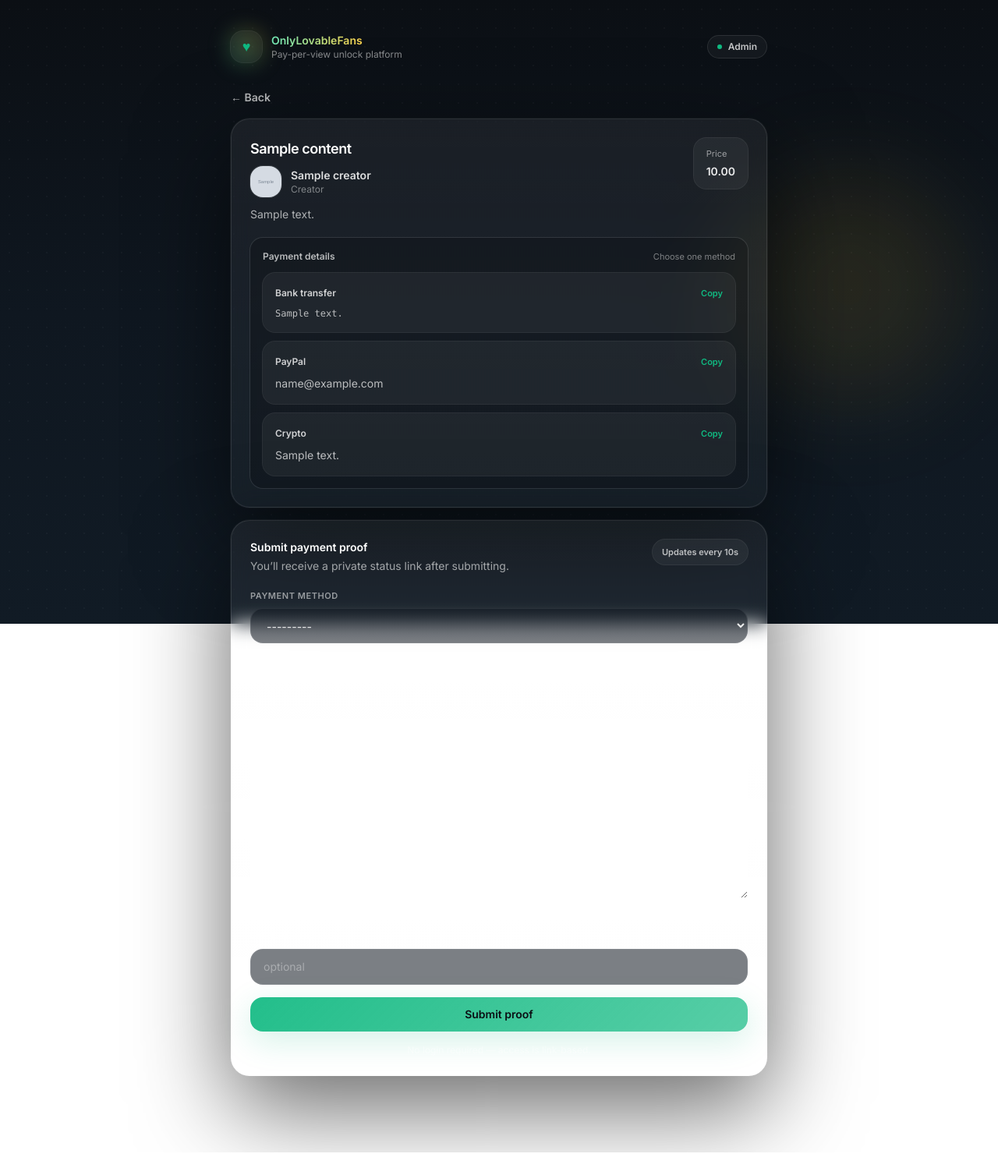
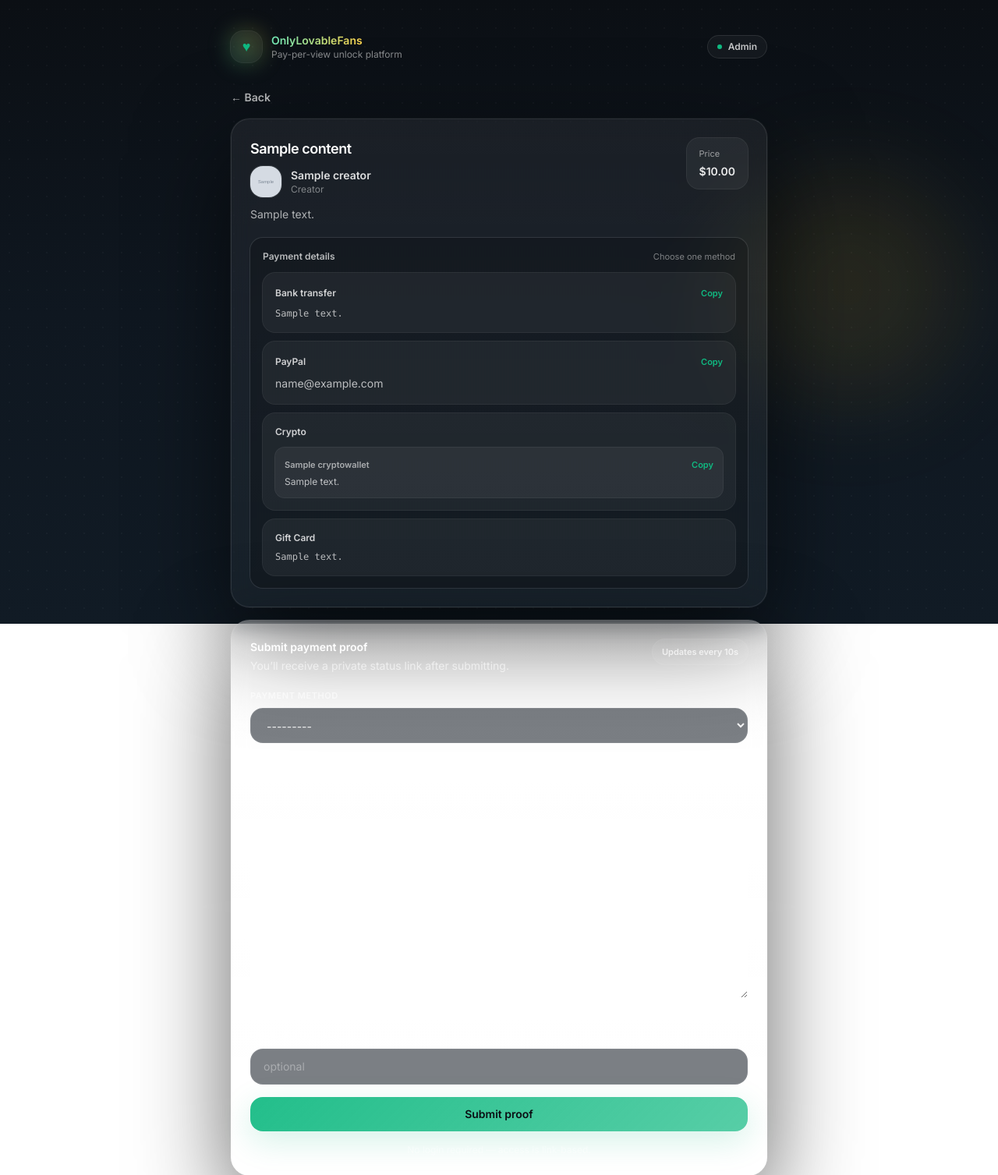
Before and after one commit to yusuf4190/onlylovablefans, a Django app: page /content/00000000-0000-0000-0000-000000000001/ in a window 1280 px wide. Shown: the top 1507 px of the page at 78% size. Before the commit the page ends 1478 px from the top, so only its background shows below. Run offline with Django 5.2, Linux system fonts and the light colour scheme; tables that the repository leaves empty hold one stand-in row (values such as "Sample post"); grey boxes marked "Sample" are stand-in pictures; some libraries are stand-ins or nearby versions.

Commit message:
add gift card, multiple crypto wallets, dollar sign, fix media serving

```diff
--- a/config/urls.py
+++ b/config/urls.py
@@ -1,19 +1,3 @@
-"""
-URL configuration for config project.
-
-The `urlpatterns` list routes URLs to views. For more information please see:
-    https://docs.djangoproject.com/en/5.2/topics/http/urls/
-Examples:
-Function views
-    1. Add an import:  from my_app import views
-    2. Add a URL to urlpatterns:  path('', views.home, name='home')
-Class-based views
-    1. Add an import:  from other_app.views import Home
-    2. Add a URL to urlpatterns:  path('', Home.as_view(), name='home')
-Including another URLconf
-    1. Import the include() function: from django.urls import include, path
-    2. Add a URL to urlpatterns:  path('blog/', include('blog.urls'))
-"""
 from django.conf import settings
 from django.conf.urls.static import static
 from django.contrib import admin
@@ -23,7 +7,4 @@ urlpatterns = [
     path('admin/', admin.site.urls),
     path('private/', include('private_storage.urls')),
     path('', include('ppv.urls')),
-]
-
-if settings.DEBUG:
-    urlpatterns += static(settings.MEDIA_URL, document_root=settings.MEDIA_ROOT)
+] + static(settings.MEDIA_URL, document_root=settings.MEDIA_ROOT)
--- a/ppv/models.py
+++ b/ppv/models.py
@@ -34,7 +34,7 @@ class Content(models.Model):
 class PaymentSettings(models.Model):
     bank_details = models.TextField(blank=True)
     paypal_email = models.EmailField(blank=True)
-    crypto_address = models.CharField(max_length=255, blank=True)
+    giftcard_details = models.TextField(blank=True, help_text="Instructions for gift card payments")
 
     class Meta:
         verbose_name = "Payment settings"
@@ -53,11 +53,24 @@ class PaymentSettings(models.Model):
         return "Payment settings"
 
 
+class CryptoWallet(models.Model):
+    label = models.CharField(max_length=100, help_text="e.g. Bitcoin, USDT (TRC20)")
+    address = models.CharField(max_length=255)
+    order = models.PositiveSmallIntegerField(default=0)
+
+    class Meta:
+        ordering = ["order", "label"]
+
+    def __str__(self) -> str:
+        return f"{self.label}: {self.address}"
+
+
 class PaymentRequest(models.Model):
     class PaymentMethod(models.TextChoices):
         BANK_TRANSFER = "bank_transfer", "Bank Transfer"
         PAYPAL = "paypal", "PayPal"
         CRYPTO = "crypto", "Crypto"
+        GIFT_CARD = "gift_card", "Gift Card"
 
     class Status(models.TextChoices):
         PENDING = "pending", "Pending"
--- a/ppv/templates/ppv/content_request.html
+++ b/ppv/templates/ppv/content_request.html
@@ -26,7 +26,7 @@
         </div>
         <div class="shrink-0 rounded-2xl bg-white/5 px-4 py-3 ring-1 ring-white/10">
           <div class="text-[11px] text-white/55">Price</div>
-          <div class="mt-1 text-sm font-semibold text-white/90">{{ content.price }}</div>
+          <div class="mt-1 text-sm font-semibold text-white/90">${{ content.price }}</div>
         </div>
       </div>
 
@@ -57,13 +57,29 @@
             <div class="mt-2 text-sm text-white/70">{{ payment_settings.paypal_email|default:"Not set" }}</div>
           </div>
 
+          {% if crypto_wallets %}
           <div class="rounded-2xl bg-white/5 p-4 ring-1 ring-white/10">
-            <div class="flex items-center justify-between gap-3">
-              <div class="text-xs font-semibold text-white/80">Crypto</div>
-              <button type="button" class="text-[11px] font-semibold text-emeraldBrand hover:brightness-110" data-copy="{{ payment_settings.crypto_address|default:'' }}">Copy</button>
+            <div class="text-xs font-semibold text-white/80 mb-3">Crypto</div>
+            <div class="space-y-3">
+              {% for wallet in crypto_wallets %}
+              <div class="rounded-xl bg-white/5 p-3 ring-1 ring-white/10">
+                <div class="flex items-center justify-between gap-3">
+                  <div class="text-[11px] font-semibold text-white/60">{{ wallet.label }}</div>
+                  <button type="button" class="text-[11px] font-semibold text-emeraldBrand hover:brightness-110" data-copy="{{ wallet.address }}">Copy</button>
+                </div>
+                <div class="mt-1 break-all text-xs text-white/70">{{ wallet.address }}</div>
+              </div>
+              {% endfor %}
             </div>
-            <div class="mt-2 break-all text-sm text-white/70">{{ payment_settings.crypto_address|default:"Not set" }}</div>
           </div>
+          {% endif %}
+
+          {% if payment_settings.giftcard_details %}
+          <div class="rounded-2xl bg-white/5 p-4 ring-1 ring-white/10">
+            <div class="text-xs font-semibold text-white/80">Gift Card</div>
+            <pre class="mt-2 whitespace-pre-wrap text-xs text-white/70">{{ payment_settings.giftcard_details }}</pre>
+          </div>
+          {% endif %}
         </div>
       </div>
     </section>
@@ -94,7 +110,7 @@
         </div>
 
         <div id="evidence-block" class="grid gap-2">
-          <label class="text-[11px] font-semibold uppercase tracking-wider text-white/55" for="{{ form.evidence_file.id_for_label }}">Evidence upload (Bank/PayPal)</label>
+          <label class="text-[11px] font-semibold uppercase tracking-wider text-white/55" for="{{ form.evidence_file.id_for_label }}">Evidence upload (Bank / PayPal / Gift Card)</label>
           {{ form.evidence_file }}
           <p class="text-xs text-white/45">Upload a screenshot or PDF showing the transfer.</p>
           {% for e in form.evidence_file.errors %}<p class="text-sm text-red-300">{{ e }}</p>{% endfor %}
@@ -138,6 +154,7 @@
         const tx = document.getElementById("tx-block");
         if (!evidence || !tx) return;
         const isCrypto = method === "crypto";
+        const isGiftCard = method === "gift_card";
         evidence.style.display = isCrypto ? "none" : "";
         tx.style.display = isCrypto ? "" : "none";
       }
--- a/ppv/templates/ppv/home.html
+++ b/ppv/templates/ppv/home.html
@@ -40,7 +40,7 @@
                   </div>
                 </div>
                 <div class="shrink-0 rounded-2xl bg-white/5 px-3 py-1 text-xs font-semibold text-white/85 ring-1 ring-white/10">
-                  {{ c.price }}
+                  ${{ c.price }}
                 </div>
               </div>
 
--- a/ppv/views.py
+++ b/ppv/views.py
@@ -9,7 +9,7 @@ from django.utils import timezone
 from django.views.decorators.http import require_http_methods
 
 from .forms import PaymentRequestForm
-from .models import Content, PaymentRequest, PaymentSettings
+from .models import Content, CryptoWallet, PaymentRequest, PaymentSettings
 
 
 def home(request: HttpRequest) -> HttpResponse:
@@ -42,7 +42,7 @@ def content_request(request: HttpRequest, content_id) -> HttpResponse:
     return render(
         request,
         "ppv/content_request.html",
-        {"content": content, "payment_settings": payment_settings, "form": form},
+        {"content": content, "payment_settings": payment_settings, "form": form, "crypto_wallets": CryptoWallet.objects.all()},
     )
 
 
```
Also changed, not shown: ppv/admin.py (+7 -1 lines), ppv/migrations/0003_cryptowallet_remove_paymentsettings_crypto_address_and_more.py (added).
